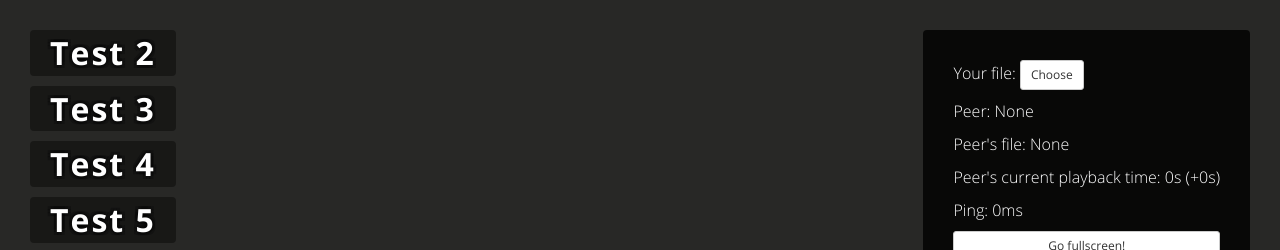
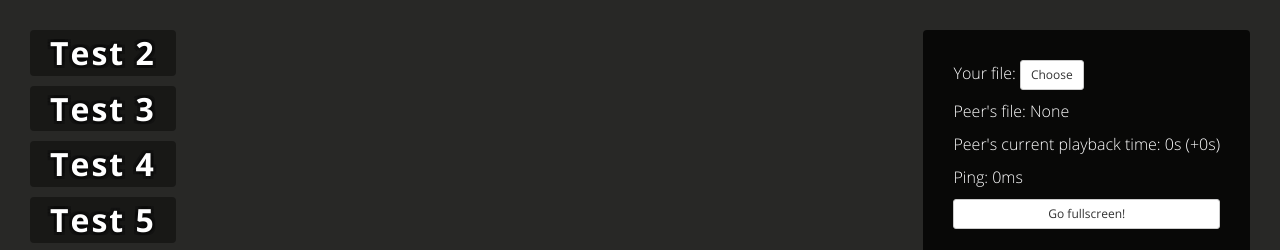
Before and after one commit to guiprav/watch-together, a website: page new.html in a window 1280 px wide. Shown: the top 250 px of the page. Drawn offline with Linux system fonts and the light colour scheme.

Commit message:
Remove 'Peer' field from info container.

```diff
--- a/new.html
+++ b/new.html
@@ -56,12 +56,6 @@
 				</button>
 			</p>
 			<p>
-				Peer:
-				<span class="peer-name">
-					None
-				</span>
-			</p>
-			<p>
 				Peer's file:
 				<span class="peer-file">
 					None
```
